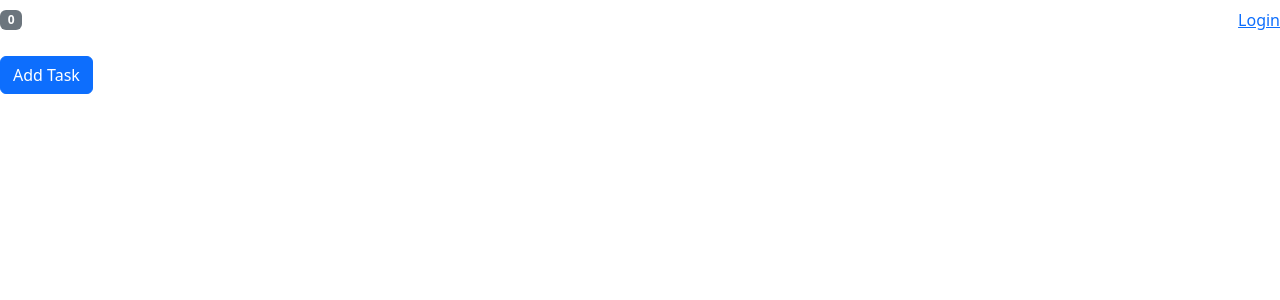
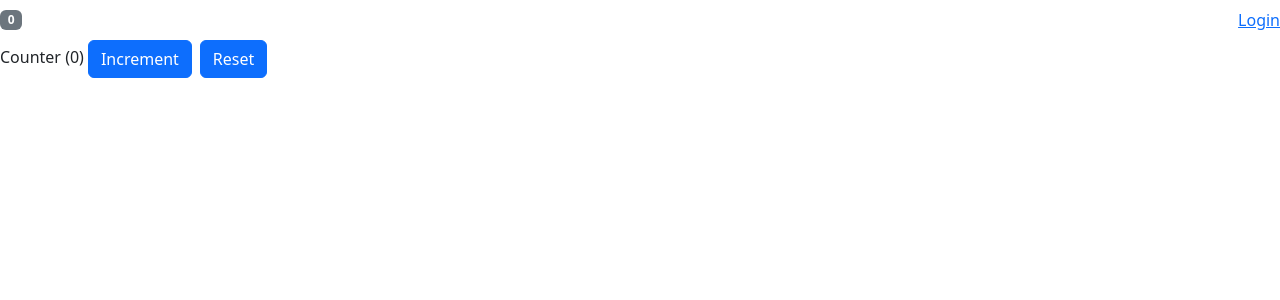
Before and after one commit to tanvirim/React-Query, a React (Vite) app: page / in a window 1280 px wide. Shown: the top 300 px of the page. Built offline with nearby package versions, Linux system fonts and the light colour scheme.

Commit message:
using Zustand for counter state

```diff
--- a/package.json
+++ b/package.json
@@ -15,7 +15,8 @@
     "axios": "^1.4.0",
     "bootstrap": "^5.3.0",
     "react": "^18.2.0",
-    "react-dom": "^18.2.0"
+    "react-dom": "^18.2.0",
+    "zustand": "^4.3.9"
   },
   "devDependencies": {
     "@types/react": "^18.2.15",
--- a/src/App.tsx
+++ b/src/App.tsx
@@ -1,27 +1,19 @@
-import { useReducer } from "react";
 import "./App.css";
-import LoginStatus from "./state-management/LoginStatus";
-import taskReducer from "./state-management/reducers/taskReducer";
 import NavBar from "./state-management/NavBar";
-import HomePage from "./state-management/HomePage";
-import TasksContext from "./state-management/contexts/taskContext";
 
-// import ToDoFOrm from "./components/ToDoFOrm";
-// import ToDoList from "./components/ToDoList";
+import Counter from "./state-management/counter/Counter";
 
-// import TaskList from "./state-management/TaskList";
 
 function App() {
 
-  const [tasks, dispatch] = useReducer(taskReducer , [])
+
   return (
 
-<TasksContext.Provider value={{ tasks ,dispatch}}>
-<NavBar/>
+<>
+ <NavBar/>
+ <Counter/>
 
-<HomePage/>
-
-</TasksContext.Provider>
+</>
 
   );
 }
--- a/src/state-management/NavBar.tsx
+++ b/src/state-management/NavBar.tsx
@@ -1,12 +1,12 @@
 import LoginStatus from './LoginStatus';
-import TasksContext from './contexts/taskContext';
-import { useContext} from 'react';
+
+import useCounterStore from './counter/store';
 
 const NavBar = () => {
-  const {tasks} = useContext(TasksContext)
+ const {counter}= useCounterStore()
   return (
     <nav className="navbar d-flex justify-content-between">
-      <span className="badge text-bg-secondary">{tasks.length}</span>
+      <span className="badge text-bg-secondary">{counter}</span>
       <LoginStatus />
     </nav>
   );
--- a/src/state-management/Counter.tsx
+++ b/src/state-management/counter/Counter.tsx
@@ -1,21 +1,21 @@
-import { useReducer } from 'react';
-import counterReducer from './reducers/counterReducer';
+
+import useCounterStore from './store';
 
 const Counter = () => {
 
-  const [value , dispatch ] =useReducer(counterReducer , 0)
+ const { counter , increment , reset} = useCounterStore()
 
   return (
     <div>
-      Counter ({value})
+      Counter ({counter})
       <button
-        onClick={() => dispatch({type: 'INCREMENT'})}
+        onClick={() => increment()}
         className="btn btn-primary mx-1"
       >
         Increment
       </button>
       <button
-        onClick={() => dispatch({type: 'DECREMENT'})}
+        onClick={() => reset()}
         className="btn btn-primary mx-1"
       >
         Reset
--- /dev/null
+++ b/src/state-management/counter/store.ts
@@ -0,0 +1,16 @@
+import { create } from "zustand";
+
+interface CounterStore {
+    counter : number ;
+    increment : ()=> void ;
+    reset : ()=> void
+
+}
+
+const useCounterStore = create<CounterStore>(set=>({
+    counter: 0,
+    increment: ()=>set(store=> ({counter: store.counter+1})),
+    reset : ()=> set(()=>({counter:0}))
+}) )
+
+export default useCounterStore
```
Also changed, not shown: 1 other file (tests, documents, lock files or other folders).
